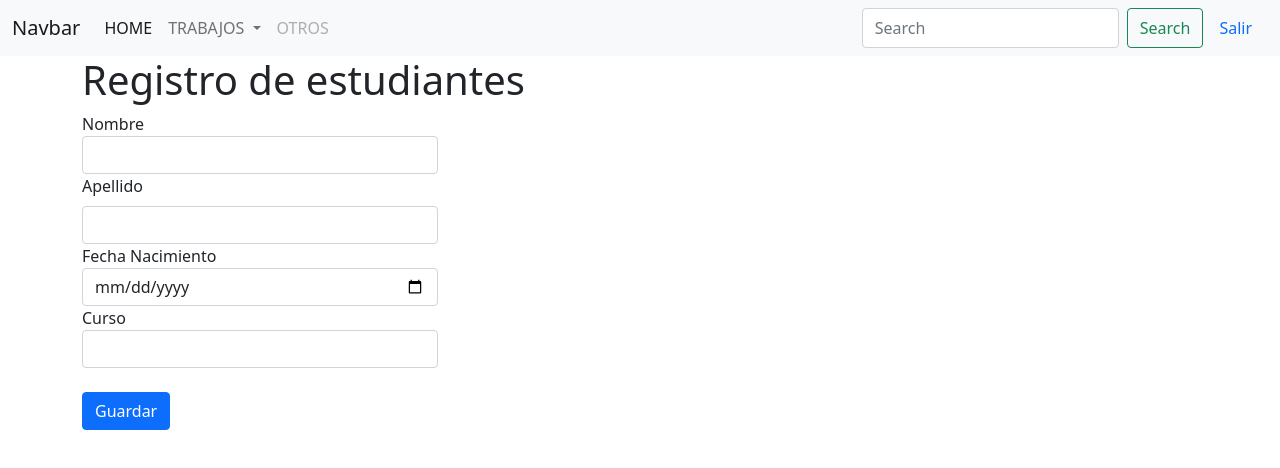
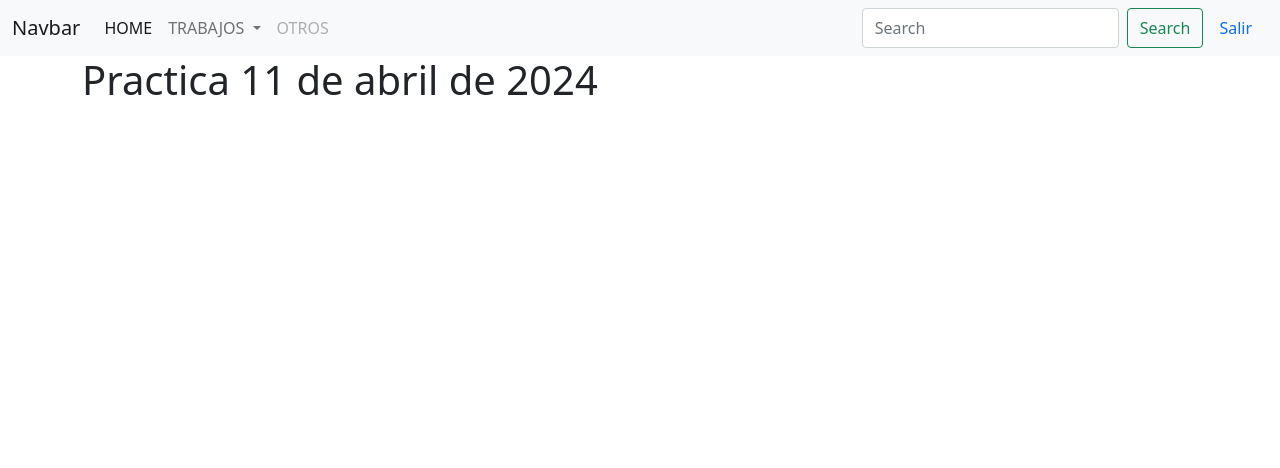
Before and after one commit to johnnysuri-dev/boostEnCapas, a plain HTML site: page vistas/tablasFormularios.html in a window 1280 px wide. Drawn offline with nearby package versions, Linux system fonts and the light colour scheme.

Commit message:
creacion de nuevo archivo talbas formularios

```diff
--- a/vistas/registroDeEstudiantes.html
+++ b/vistas/tablasFormularios.html
@@ -1,14 +1,17 @@
 <!DOCTYPE html>
-<html>
+<html lang="en">
 <head>
-	<meta charset="utf-8">
-	<meta name="viewport" content="width=device-width, initial-scale=1">
-	<title>Registro de estudiantes</title>
-	<link rel="stylesheet" type="text/css" href="css/bootstrap.min.css">
+    <meta charset="UTF-8">
+    <meta http-equiv="X-UA-Compatible" content="IE=edge">
+    <meta name="viewport" content="width=device-width, initial-scale=1.0">
+    <title>Document</title>
+    <link rel="stylesheet" href="css/bootstrap.min.css">
     <link rel="stylesheet" type="text/css" href="css/bootstrap.css">
     <link rel="stylesheet" href="js/bootstrap.min.js">
-	<link rel="stylesheet" href="js/bootstrap.js">
+    <!--<script src="https://cdn.jsdelivr.net/npm/@popperjs/core@2.9.2/dist/umd/popper.min.js" integrity="sha384-IQsoLXl5PILFhosVNubq5LC7Qb9DXgDA9i+tQ8Zj3iwWAwPtgFTxbJ8NT4GN1R8p" crossorigin="anonymous"></script> -->
     <script src="https://cdn.jsdelivr.net/npm/bootstrap@5.0.2/dist/js/bootstrap.min.js" integrity="sha384-cVKIPhGWiC2Al4u+LWgxfKTRIcfu0JTxR+EQDz/bgldoEyl4H0zUF0QKbrJ0EcQF" crossorigin="anonymous"></script>
+
+
 </head>
 <body>
     <nav class="navbar navbar-expand-lg navbar-light bg-light">
@@ -42,47 +45,13 @@
               <input class="form-control me-2" type="search" placeholder="Search" aria-label="Search">
               <button class="btn btn-outline-success" type="submit">Search</button>
                 <a class="nav-link active" aria-current="page" href="../index.html">Salir</a>
-
             </form>
           </div>
         </div>
     </nav>
   <div class="container">
-		<div class="row">
-			<div class="col-md-12">
-				<h1>Registro de estudiantes</h1>
+<h1>Practica 11 de abril de 2024</h1>
   </div>
-		</div>
-		<div class="row">
-			<div class="col-md-4">
-				<form class="">
-					<div>
-						<label> Nombre</label>
-						<input class="form-control" type="text" name="nombre">
-					</div>
-					<div>
-						<label class="form-label"> Apellido</label>
-						<input class="form-control" type="text" name="Apellido">
-					</div>
-					<div>
-						<label>Fecha Nacimiento</label>
-						<input class="form-control" type="date" name="fechaNacimiento">
-					</div>
-					<div>
-						<label>Curso</label>
-						<input class="form-control" type="text" name="curso">
-					</div>
-					<br>
-					<div class="">
-						<input  class="btn btn-primary" type="button" name=""  value="Guardar" >
-					</div>
-				</form>
 
-			</div>
-			<div class="col-md-8">
-
-			</div>
-		</div>
-	</div>
 </body>
 </html>
```
Also changed, not shown: 2 other files. Lines whose indentation alone changed are shown as unchanged.
